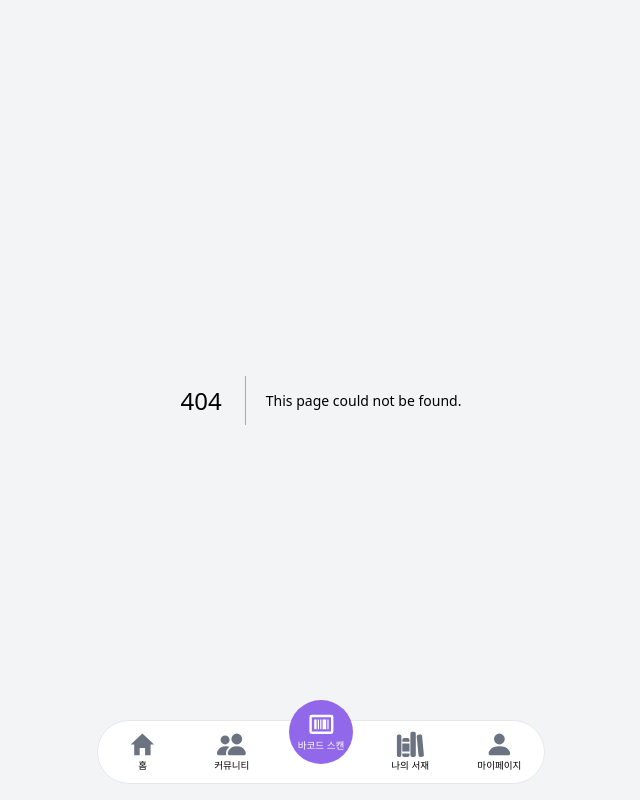
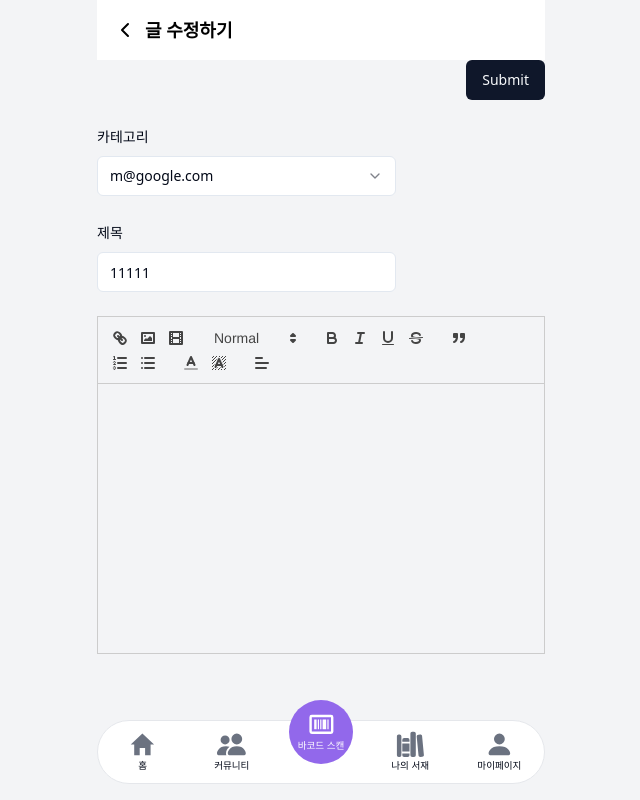
Before and after one commit to Leeminw/LiBro, a Next.js app in the folder frontend/: page /club/1/board/edit in a window 1280 px wide. Before the commit this address had no page. Shown: the whole page, without its empty margins (319-959 px from the left). Built offline with nearby package versions, Linux system fonts and the light colour scheme.

Commit message:
feature: 게시글 수정 페이지 UI 제작

```diff
--- /dev/null
+++ b/frontend/src/app/club/[id]/board/edit/layout.tsx
@@ -0,0 +1,11 @@
+import React from "react";
+import BackBar from "@/components/layout/backbar";
+
+export default function writePageLayout({ children }: { children: React.ReactNode }) {
+    return (
+        <>
+            <BackBar title={"글 수정하기"}/>
+            {children}
+        </>
+    );
+}
--- /dev/null
+++ b/frontend/src/app/club/[id]/board/edit/page.tsx
@@ -0,0 +1,129 @@
+"use client"
+
+import {zodResolver} from "@hookform/resolvers/zod"
+import {useForm} from "react-hook-form"
+import {z} from "zod"
+
+import {
+    Form,
+    FormControl,
+    FormField,
+    FormItem,
+    FormLabel,
+    FormMessage,
+} from "@/components/ui/form"
+
+import {
+    Select,
+    SelectContent,
+    SelectItem,
+    SelectTrigger,
+    SelectValue,
+} from "@/components/ui/select"
+
+import {Input} from "@/components/ui/input"
+import {toast} from "@/components/ui/use-toast"
+import {Button} from "@/components/ui/button";
+import {Editor} from "@/components/ui/quill";
+import {useState} from "react";
+
+interface Categories {
+    [key: string]: string;
+}
+
+const categories: Categories = {
+    "example": "m@example.com",
+    "google": "m@google.com",
+    "support": "m@support.com"
+};
+
+
+const FormSchema = z.object({
+    title: z.string().refine(value => value.trim() !== "", {
+        message: "해당 값은 반드시 입력해야 합니다."
+    }),
+    category: z.string().refine(value => value.trim() !== "", {
+        message: "해당 값은 반드시 입력해야 합니다."}),
+})
+
+
+export default function InputForm() {
+    const [contents, setContents] = useState<string>(''); // content 상태를 상위 컴포넌트에서 관리
+
+    const form = useForm<z.infer<typeof FormSchema>>({
+        resolver: zodResolver(FormSchema),
+        defaultValues: {
+            title: "11111",
+            category: "google",
+        },
+    })
+
+    const handleContentChange = (content: string) => {
+        setContents(content); // content가 변경될 때마다 상태를 업데이트
+    };
+
+    function onSubmit(data: z.infer<typeof FormSchema>) {
+        const results : Object = {
+            contents:  contents,
+            ...data
+        }
+
+        toast({
+            title: "You submitted the following values:",
+            description: (
+                <pre className="mt-2 w-[340px] rounded-md bg-slate-950 p-4">
+                    <code className="text-white">{JSON.stringify(results, null, 2)}</code>
+                </pre>
+            ),
+        })
+    }
+
+    return (
+            <Form {...form}>
+                <form onSubmit={form.handleSubmit(onSubmit)} className="space-y-6">
+                    <div className="flex justify-end">
+                        <Button type="submit">Submit</Button>
+                    </div>
+
+
+                    <FormField
+                        control={form.control}
+                        name="category"
+                        render={({field}) => (
+                            <FormItem className="w-2/3">
+                                <FormLabel>카테고리</FormLabel>
+                                <Select onValueChange={field.onChange} defaultValue={field.value}>
+                                    <FormControl>
+                                        <SelectTrigger>
+                                            <SelectValue placeholder={categories[field.value] ||  "Select a verified email to display"}/>
+                                        </SelectTrigger>
+                                    </FormControl>
+                                    <SelectContent>
+                                        {Object.entries(categories).map(([key, value]) => (
+                                            <SelectItem value={key}>{value}</SelectItem>
+                                        ))}
+                                    </SelectContent>
+                                </Select>
+                                <FormMessage/>
+                            </FormItem>
+                        )}
+                    />
+
+                    <FormField
+                        control={form.control}
+                        name="title"
+                        render={({field}) => (
+                            <FormItem className="w-2/3">
+                                <FormLabel>제목</FormLabel>
+                                <FormControl>
+                                    <Input placeholder="제목을 입력해주세요." {...field} />
+                                </FormControl>
+                                <FormMessage/>
+                            </FormItem>
+                        )}
+                    />
+                    <Editor contents={contents} onChange={handleContentChange}/>
+                </form>
+            </Form>
+    );
+}
```
